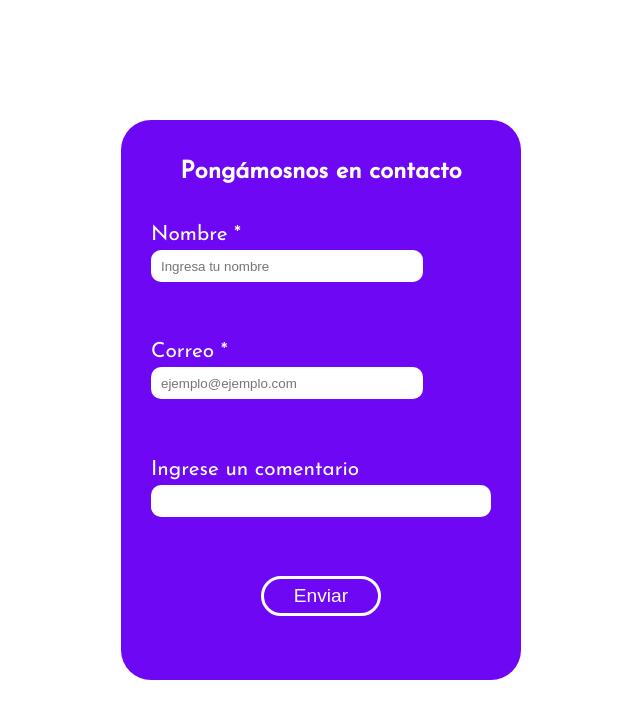
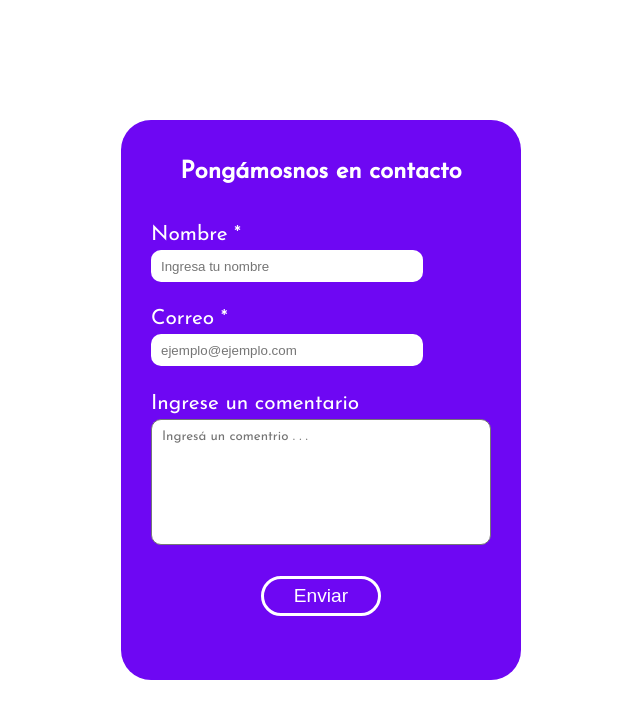
Before and after one commit to NachoDelfiner/Portafolio-personal, a React (Vite) app in the folder portafolio-personal/: page /form in a window 1280 px wide. Shown: the top 718 px of the page, without its empty margins (319-959 px from the left). Built offline with nearby package versions, Linux system fonts and the light colour scheme; a web font is replaced by a local one.

Commit message:
actualizacion form

```diff
--- a/portafolio-personal/src/Components/ContactForm/ContactForm.css
+++ b/portafolio-personal/src/Components/ContactForm/ContactForm.css
@@ -50,7 +50,17 @@ form {
   border: none;
 }
 
-.comentario {
+.comentario-area {
+  margin-top: 5px;
+  width: 100%;
+  max-height: 150px;
+  border-radius: 10px;
+  padding: 10px;
+  font-family: "Josefin Sans", sans-serif;
+  resize: none;
+}
+
+/* .comentario {
   display: flex;
   flex-direction: column;
   gap: 5px;
@@ -61,7 +71,7 @@ form {
   max-height: 200px;
   padding: 0 10px;
   border: none;
-}
+} */
 
 input {
   border-radius: 10px;
--- a/portafolio-personal/src/Components/ContactForm/ContactForm.jsx
+++ b/portafolio-personal/src/Components/ContactForm/ContactForm.jsx
@@ -85,14 +85,23 @@ export const ContactForm = () => {
             </div>
             <div className="comentario">
               <label htmlFor="comentaio">Ingrese un comentario</label>
-              <input
+              <textarea
+                className="comentario-area"
+                name="comentario"
+                id="comentario"
+                cols="30"
+                rows="8"
+                placeholder="Ingresá un comentrio . . ."
+                maxlength="500"
+              />
+              {/* <input
                 type="text"
                 name="comentario"
                 id="comentario"
                 value={values.comentario}
                 onChange={handleChange}
                 onBlur={handleBlur}
-              />
+              /> */}
             </div>
             <button className="btn-form" type="submit">
               Enviar
```
